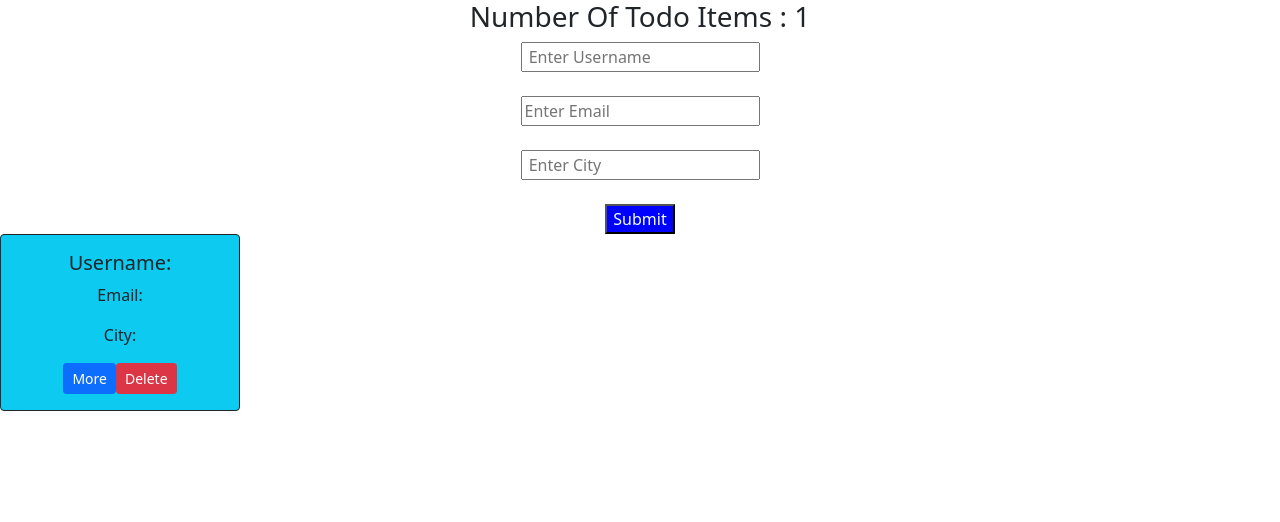
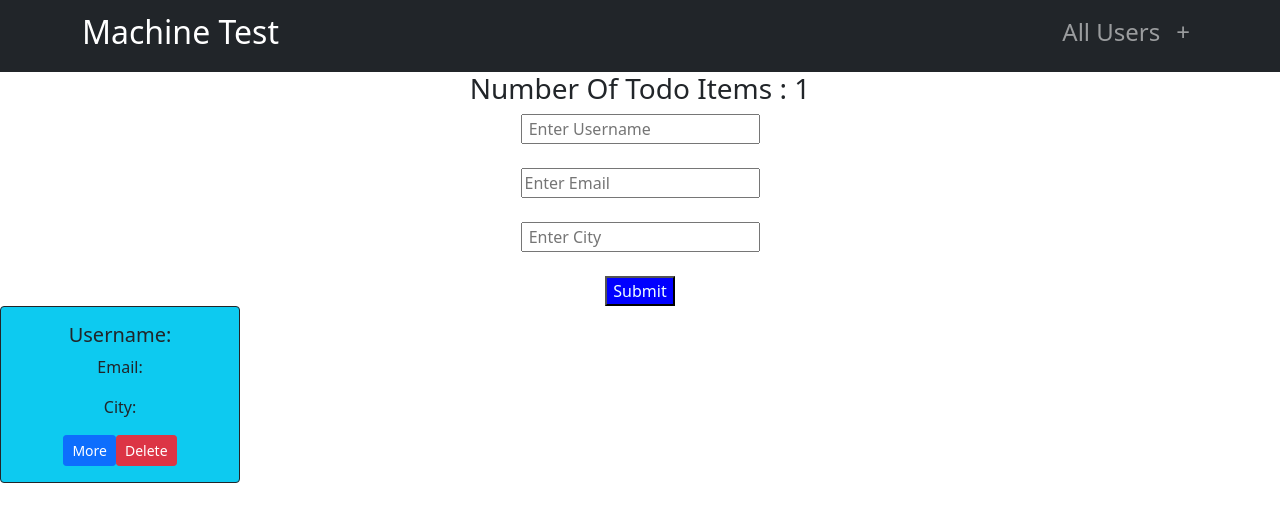
Before and after one commit to satendramca/Machine-Test-Project, a React (Create React App) app: page / in a window 1280 px wide. Shown: the top 522 px of the page. Built offline with nearby package versions, Linux system fonts and the light colour scheme; no server answers.

Commit message:
add code

```diff
--- a/src/App.js
+++ b/src/App.js
@@ -7,12 +7,14 @@ import TodoForm from "./Components/TodoForm";
 import HomePage from "./Components/HomePage";
 
 import { BrowserRouter } from "react-router-dom";
+import NavBar from "./Components/NavBar";
 
 function App() {
   return (
     <div className="App">
       <BrowserRouter>
         <TodoProvider>
+          <NavBar/>
           <TodoForm />
           <HomePage />
         </TodoProvider>
--- a/src/Components/NavBar.js
+++ b/src/Components/NavBar.js
@@ -3,17 +3,16 @@ import Nav from "react-bootstrap/Nav";
 import Navbar from "react-bootstrap/Navbar";
 
 function NavBar() {
+
   return (
     <Navbar collapseOnSelect expand="lg" bg="dark" variant="dark">
       <Container>
-        <Navbar.Brand href="#home">React-Bootstrap</Navbar.Brand>
+        <Navbar.Brand href="#home"><h2>Machine Test</h2></Navbar.Brand>
         <Navbar.Toggle aria-controls="responsive-navbar-nav" />
         <Navbar.Collapse id="responsive-navbar-nav">
           <Nav className="me-auto">
-            <Nav.Link href="#features">Features</Nav.Link>
-            <Nav.Link href="#pricing">Pricing</Nav.Link>
           </Nav>
-          <Nav>
+          <Nav >
             <Nav.Link href="#deets">
               <h4>All Users</h4>
             </Nav.Link>
```
